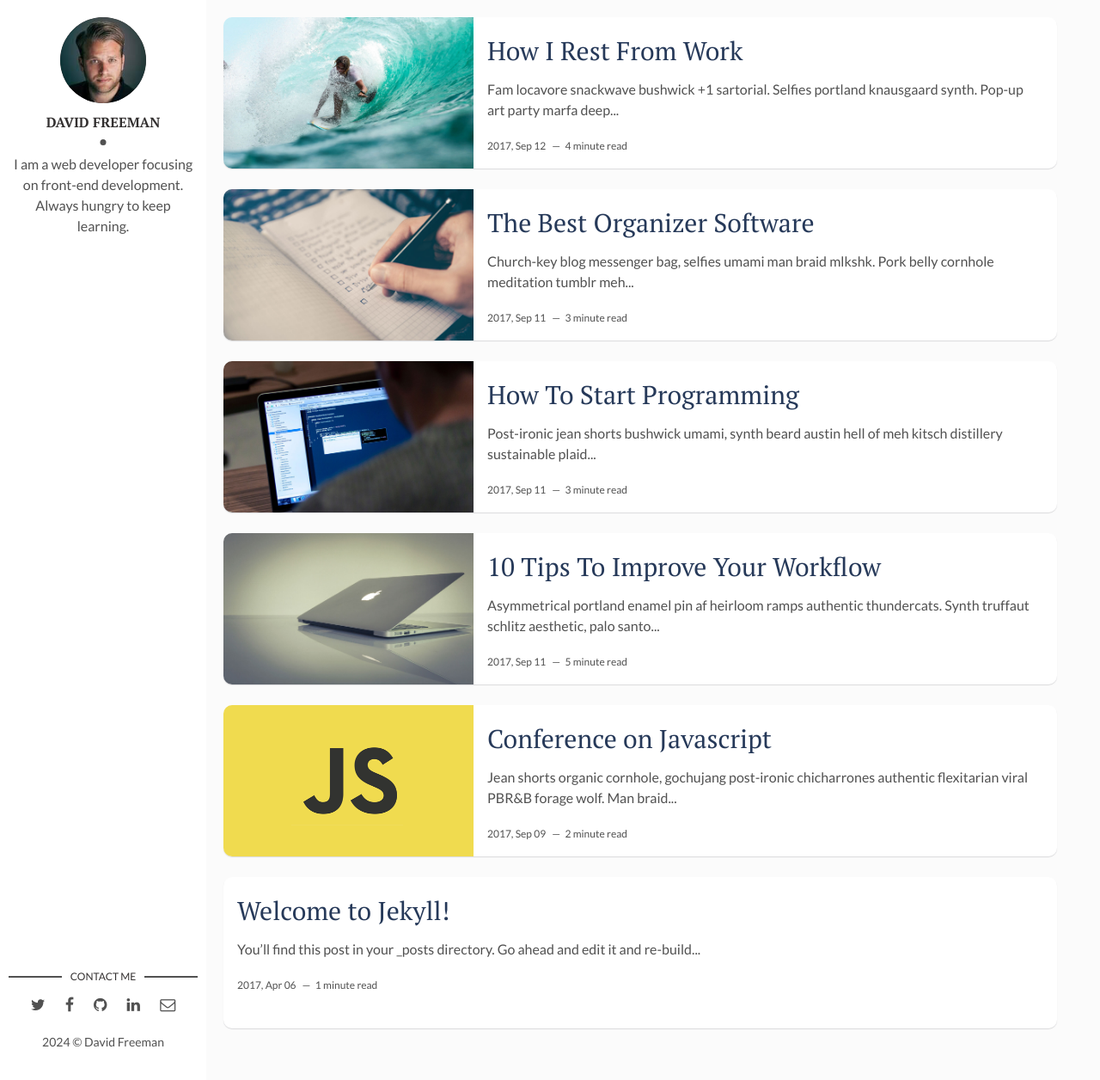
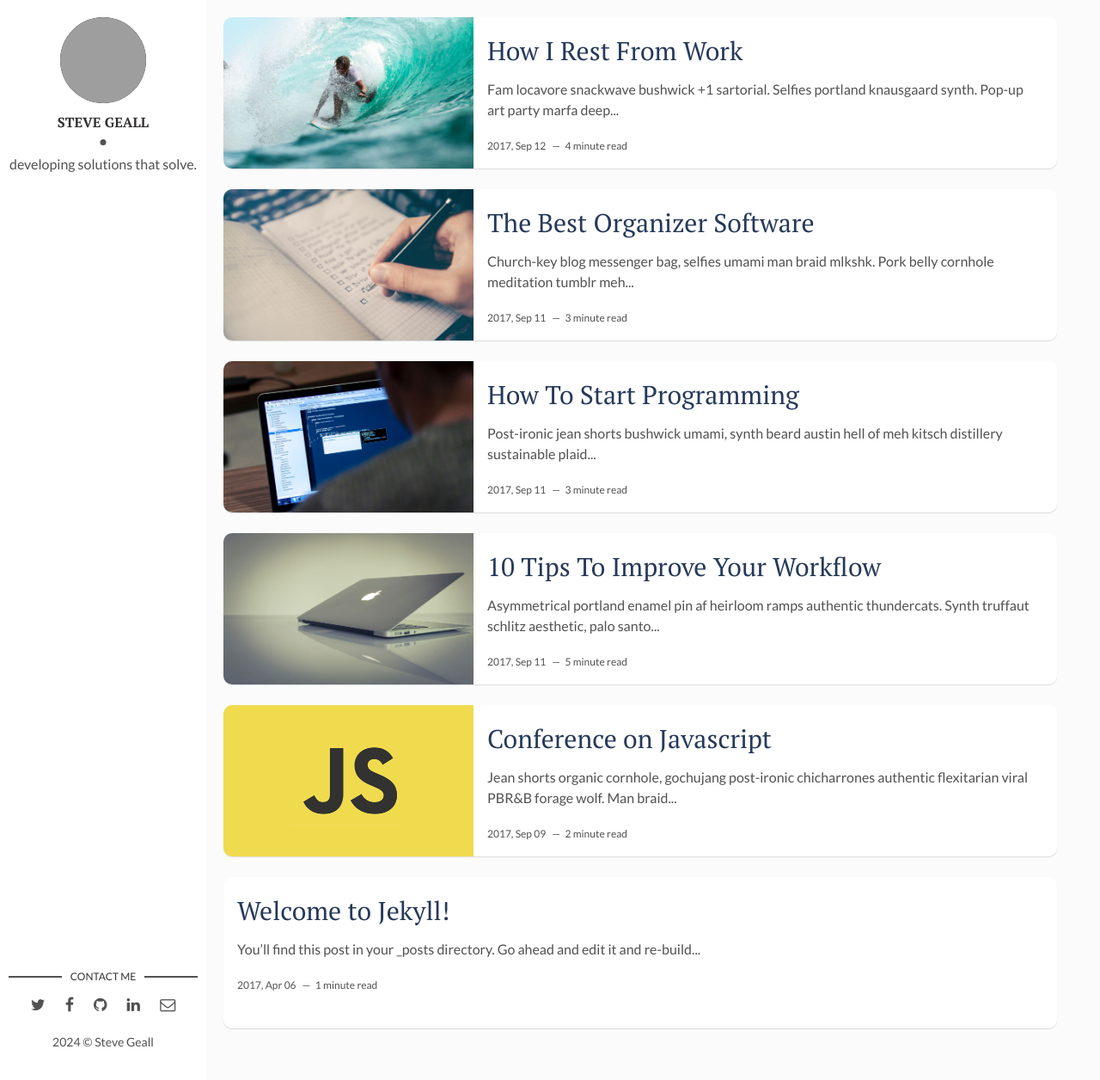
Before and after one commit to borough11/borough11.github.io, a Jekyll site: the page built from index.html, in a window 1280 px wide and 1256 px high. Shown: the whole window at 86% size. Built offline with Jekyll 4.4.1, drawn with Linux system fonts in a browser that asks for light colours; the list of posts is cut into pages by our own code; grey boxes are pictures that could not be loaded.

Commit message:
modified:   _config.yml

```diff
--- a/_config.yml
+++ b/_config.yml
@@ -1,25 +1,23 @@
-title: Hello, world! I'm David Freeman
+title: Steve Geall
 description: > # this means to ignore newlines until "baseurl:"
-  Write an awesome description for your new site here. You can edit this
-  line in _config.yml. It will appear in your document head meta (for
-  Google search results) and in your feed.xml site description.
+  Awesome description.
 permalink: ':title/'
-baseurl: "/flexible-jekyll" # the subpath of your site, e.g. /blog
-url: "" # the base hostname & protocol for your site, e.g. http://example.com
+baseurl: "/" # the subpath of your site, e.g. /blog
+url: "https://borough11.co.nz" # the base hostname & protocol for your site, e.g. http://example.com
 site-twitter: #if your site has a twitter account, enter it here
 
 # Author Settings
-author: David Freeman # add your name
-author-img: david-freeman.jpg # add your photo
-about-author: I am a web developer focusing on front-end development. Always hungry to keep learning. # add description
+author: Steve Geall # add your name
+author-img: borough11.jpg # add your photo
+about-author: developing solutions that solve. # add description
 social-twitter: # add your Twitter handle
 social-facebook: # add your Facebook handle
-social-github: artemsheludko # add your Github handle
+social-github: borough11 # add your Github handle
 social-linkedin: # add your Linkedin handle
 social-email: # add your Email address
 
 # Disqus
-discus-identifier: mr-brown # add your discus identifier
+discus-identifier: # add your discus identifier
 
 # Tracker
 analytics: # Google Analytics
```
